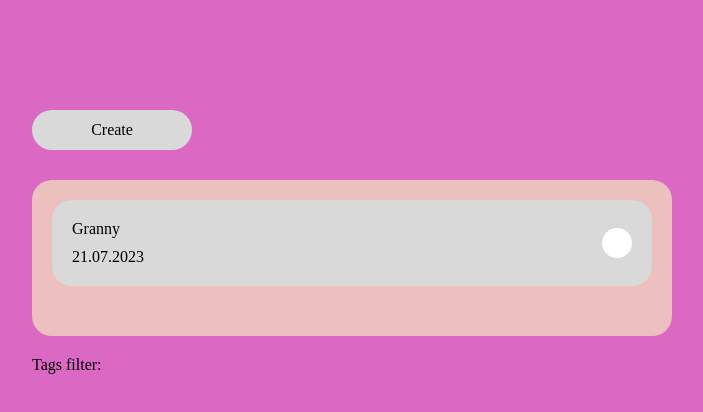
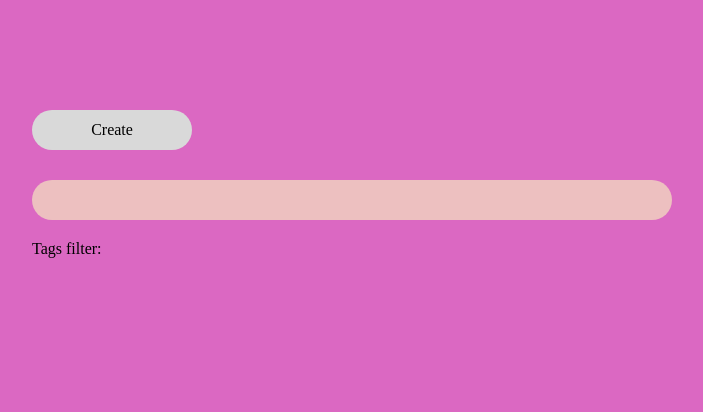
Before and after one commit to DanKo-code/Text-editor-with-tags, a React (Create React App) app: page / in a window 1280 px wide. Shown: the top 412 px of the page, without its empty margins (288-991 px from the left). Built offline with nearby package versions, Linux system fonts and the light colour scheme.

Commit message:
add filter logic

```diff
--- a/src/components/NotesList/NotesList.tsx
+++ b/src/components/NotesList/NotesList.tsx
@@ -12,7 +12,10 @@ import { clickOptions } from "@testing-library/user-event/dist/click";
 import React, { MouseEventHandler } from "react";
 
 const NotesList = () => {
-  const notes = useSelector((state: RootState) => state.NoteList.notes);
+  //const notes = useSelector((state: RootState) => state.NoteList.notes);
+  const filterNotes = useSelector(
+    (state: RootState) => state.NoteList.filteredNotes
+  );
 
   const dispatch = useDispatch<AppDispatch>();
 
@@ -24,7 +27,7 @@ const NotesList = () => {
 
   return (
     <div className={NotesListStyles.wrapper}>
-      {notes.map((note) => {
+      {filterNotes.map((note) => {
         return (
           <div onClick={() => handleSelect(note)}>
             <Note key={note.id} note={note} />
--- a/src/components/TagsList/TagsList.tsx
+++ b/src/components/TagsList/TagsList.tsx
@@ -5,9 +5,12 @@ import TagsListStyles from "./TagsList.module.css";
 import { useSelector, useDispatch } from "react-redux";
 import { RootState, AppDispatch } from "../../state/store";
 import { ITag } from "./TagsInfo";
+import { filterNotes } from "../../state/storeSlice/NotesListSlice";
 
 const TagsList = () => {
   const globalTags = useSelector((state: RootState) => state.TagsList.tags);
+
+  const dispatch = useDispatch<AppDispatch>();
 
   useEffect(() => {
     setGlobalTags(globalTags);
@@ -15,12 +18,20 @@ const TagsList = () => {
 
   const [tags, setGlobalTags] = useState<ITag[]>(globalTags);
 
+  const handleTagClick = (tag: ITag) => {
+    dispatch(filterNotes(tag));
+  };
+
   return (
     <div>
       <div className={TagsListStyles.title}>Tags filter:</div>
       <div className={TagsListStyles.tagsListWrapper}>
         {tags.map((item) => {
-          return <Tag key={item.id} tag={item} />;
+          return (
+            <div onClick={() => handleTagClick(item)}>
+              <Tag key={item.id} tag={item} />
+            </div>
+          );
         })}
       </div>
     </div>
--- a/src/state/storeSlice/NotesListSlice.tsx
+++ b/src/state/storeSlice/NotesListSlice.tsx
@@ -1,20 +1,17 @@
 import { PayloadAction, createSlice } from "@reduxjs/toolkit";
 import { INote } from "../../components/NotesList/NotesInfo";
+import { ITag } from "../../components/TagsList/TagsInfo";
 
 interface INotesListState {
   notes: INote[];
+  filteredNotes: INote[];
+  filterTitle: string;
 }
 
 const initialState: INotesListState = {
-  notes: [
-    {
-      id: 1,
-      title: "Granny",
-      body: "Lorem ipsum dolor sit, amet consectetur adipisicing elit. Sint architecto iure consectetur, at animi molestiae harum ab voluptates reiciendis consequatur sequi sed voluptas dicta maiores voluptate ex nobis necessitatibus possimus.",
-      createTime: "21.07.2023",
-      selectedState: false,
-    },
-  ],
+  notes: [],
+  filteredNotes: [],
+  filterTitle: "",
 };
 
 const NotesListSlice = createSlice({
@@ -23,6 +20,9 @@ const NotesListSlice = createSlice({
   reducers: {
     addNewNote: (state: INotesListState, action: PayloadAction<INote>) => {
       state.notes.push(action.payload);
+
+      //sad
+      state.filteredNotes = state.notes;
     },
 
     updateExistingNote: (
@@ -34,6 +34,9 @@ const NotesListSlice = createSlice({
           ? action.payload.newNote
           : note
       );
+
+      //sad
+      state.filteredNotes = state.notes;
     },
 
     changeSelectedState: (
@@ -49,16 +52,38 @@ const NotesListSlice = createSlice({
       } else {
         alert("NotesListSlice: Object not found");
       }
+
+      //sad
+      state.filteredNotes = state.notes;
     },
 
     deselectAll: (state: INotesListState) => {
       state.notes.forEach((note) => {
         note.selectedState = false;
       });
+
+      //sad
+      state.filteredNotes = state.notes;
     },
 
     removeSelected: (state: INotesListState) => {
       state.notes = state.notes.filter((item) => !item.selectedState);
+
+      //sad
+      state.filteredNotes = state.notes;
+    },
+
+    filterNotes: (state: INotesListState, action: PayloadAction<ITag>) => {
+      if (state.filterTitle === action.payload.title) {
+        state.filteredNotes = state.notes;
+        state.filterTitle = "";
+        return;
+      }
+      state.filterTitle = action.payload.title;
+
+      state.filteredNotes = state.notes.filter((note) =>
+        note.tags?.some((tag) => tag.title === action.payload.title)
+      );
     },
   },
 });
@@ -69,6 +94,7 @@ export const {
   deselectAll,
   removeSelected,
   updateExistingNote,
+  filterNotes,
 } = NotesListSlice.actions;
 
 export default NotesListSlice.reducer;
```
